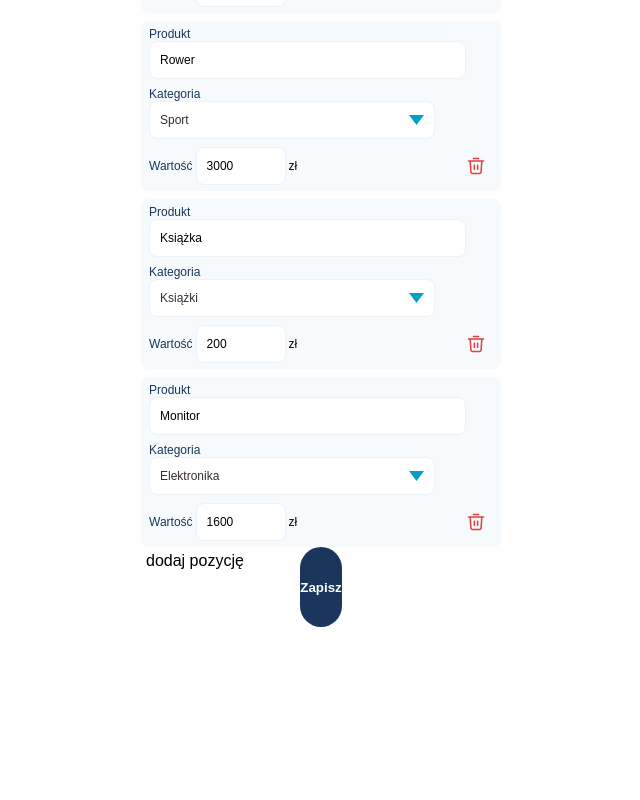
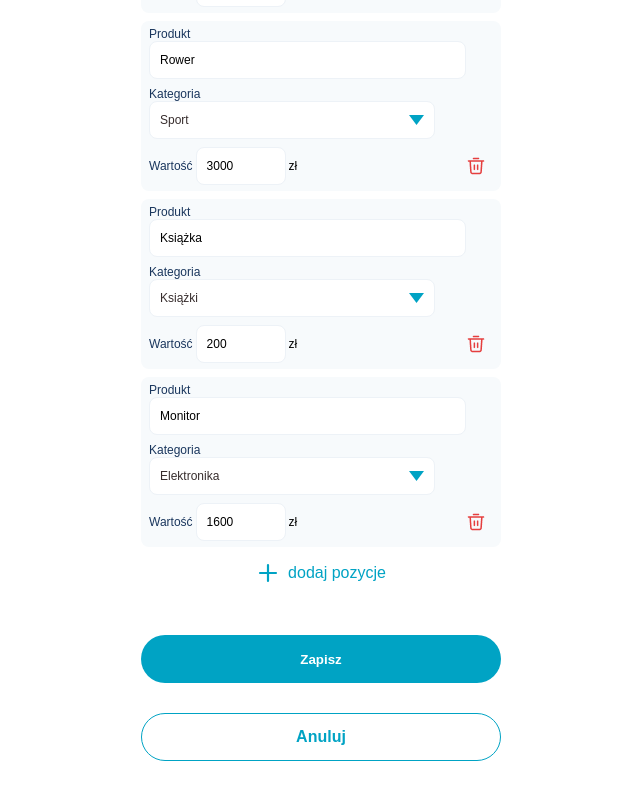
Before and after one commit to nerdbord/nerdbord-project-challenge-lyyq1isp, a Next.js app: page /confirm-expenses in a window 1280 px wide. Shown: the part 790-1590 px from the top of the page, without its empty margins (319-959 px from the left). Before the commit the page ends 1417 px from the top, so only its background shows below. Built offline with nearby package versions, Linux system fonts and the light colour scheme.

Commit message:
feat: implement adding new expense, canceling and saving

```diff
--- a/src/assets/icons/AddIcon.tsx
+++ b/src/assets/icons/AddIcon.tsx
@@ -1,9 +1,9 @@
 import React from "react";
 
-export const AddIcon = () => {
+export const AddIcon = ({ color = "white" }: { color?: string }) => {
 	return (
 		<svg width="24" height="24" viewBox="0 0 24 24" fill="none" xmlns="http://www.w3.org/2000/svg">
-			<path d="M12 4V20M20 12L4 12" stroke="white" strokeWidth="2.18182" strokeLinecap="round" />
+			<path d="M12 4V20M20 12L4 12" stroke={color} strokeWidth="2.18182" strokeLinecap="round" />
 		</svg>
 	);
 };
--- a/src/components/Container/Container.module.scss
+++ b/src/components/Container/Container.module.scss
@@ -2,6 +2,6 @@
 	position: relative;
 	max-width: 390px;
 	width: 100%;
-	margin: 116px auto 0;
+	margin: 116px auto 50px;
 	flex-grow: 1;
 }
--- /dev/null
+++ b/src/components/ScannedReceipt/ReceiptList/AddPosition/AddPosition.module.scss
@@ -0,0 +1,7 @@
+.container {
+	cursor: pointer;
+	display: flex;
+	align-items: center;
+	gap: 8px;
+	color: var(--cyan, #00a3c4);
+}
--- /dev/null
+++ b/src/components/ScannedReceipt/ReceiptList/AddPosition/AddPosition.tsx
@@ -0,0 +1,15 @@
+import styles from "./AddPosition.module.scss";
+import { AddIcon } from "@/assets/icons";
+
+type Props = {
+	addPosition: () => void;
+};
+
+export const AddPosition = ({ addPosition }: Props) => {
+	return (
+		<div className={styles.container} onClick={addPosition}>
+			<AddIcon color="#00A3C4" />
+			<span>dodaj pozycje</span>
+		</div>
+	);
+};
--- a/src/components/ScannedReceipt/ReceiptList/ReceiptList.module.scss
+++ b/src/components/ScannedReceipt/ReceiptList/ReceiptList.module.scss
@@ -82,11 +82,42 @@
 		width: 100%;
 		display: flex;
 		justify-content: center;
-		height: 10vh;
-		p {
-			position: absolute;
-			top: 5px;
-			left: 5px;
+		align-items: center;
+		flex-direction: column;
+		gap: 50px;
+		margin-top: 14px;
+
+		.innerBtnsContainer {
+			display: flex;
+			flex-direction: column;
+			align-items: center;
+			gap: 30px;
+			width: 100%;
+
+			.cancelButton,
+			.saveButton {
+				display: flex;
+				align-items: center;
+				justify-content: center;
+				max-width: 361px;
+				width: 100%;
+				height: 48px;
+				padding: 10px 24px;
+				font-weight: 700;
+				border-radius: 45px;
+				cursor: pointer;
+			}
+
+			.cancelButton {
+				background-color: #fff;
+				border: 1px solid #00a3c4;
+				color: #00a3c4;
+			}
+
+			.saveButton {
+				background-color: #00a3c4;
+				color: #fff;
+			}
 		}
 	}
 }
--- a/src/components/ScannedReceipt/ReceiptList/ReceiptList.tsx
+++ b/src/components/ScannedReceipt/ReceiptList/ReceiptList.tsx
@@ -1,10 +1,12 @@
 import { useMemo, type ChangeEvent, type Dispatch, type SetStateAction } from "react";
 import Image from "next/image";
+import Link from "next/link";
 import styles from "./ReceiptList.module.scss";
 import { type Expense } from "@/types/expense.types";
 import { CalendarIcon } from "@/assets/icons";
 import { renderDate } from "@/utils/renderDate";
 import { Dropdown } from "@/components/Dropdown/Dropdown";
+import { AddPosition } from "@/components/ScannedReceipt/ReceiptList/AddPosition/AddPosition";
 
 type ReceiptListProps = {
 	expenses: Expense[];
@@ -64,6 +66,27 @@ const ReceiptList = ({ expenses, setExpenses, categories, setCategories }: Recei
 			return acc + expense.value;
 		}, 0);
 	}, [expenses]);
+
+	const handleAddPostion = () => {
+		setExpenses((prevData) => {
+			return [
+				...prevData,
+				{
+					name: "",
+					category: "",
+					currency: "PLN",
+					value: 0,
+					id: Math.random().toString(36).substr(2, 9),
+					date: new Date().toString(),
+				},
+			];
+		});
+	};
+
+	const handleSaveExpenses = () => {
+		// TODO: send data to backend
+		console.log("expenses", expenses);
+	};
 
 	return (
 		<div className={styles.container}>
@@ -130,8 +153,15 @@ const ReceiptList = ({ expenses, setExpenses, categories, setCategories }: Recei
 				})}
 			</form>
 			<div className={styles.buttonsContainer}>
-				<p>dodaj pozycję</p>
-				<button>Zapisz</button>
+				<AddPosition addPosition={handleAddPostion} />
+				<div className={styles.innerBtnsContainer}>
+					<button onClick={handleSaveExpenses} className={styles.saveButton}>
+						Zapisz
+					</button>
+					<Link href={"/dashboard"} className={styles.cancelButton}>
+						Anuluj
+					</Link>
+				</div>
 			</div>
 		</div>
 	);
```
